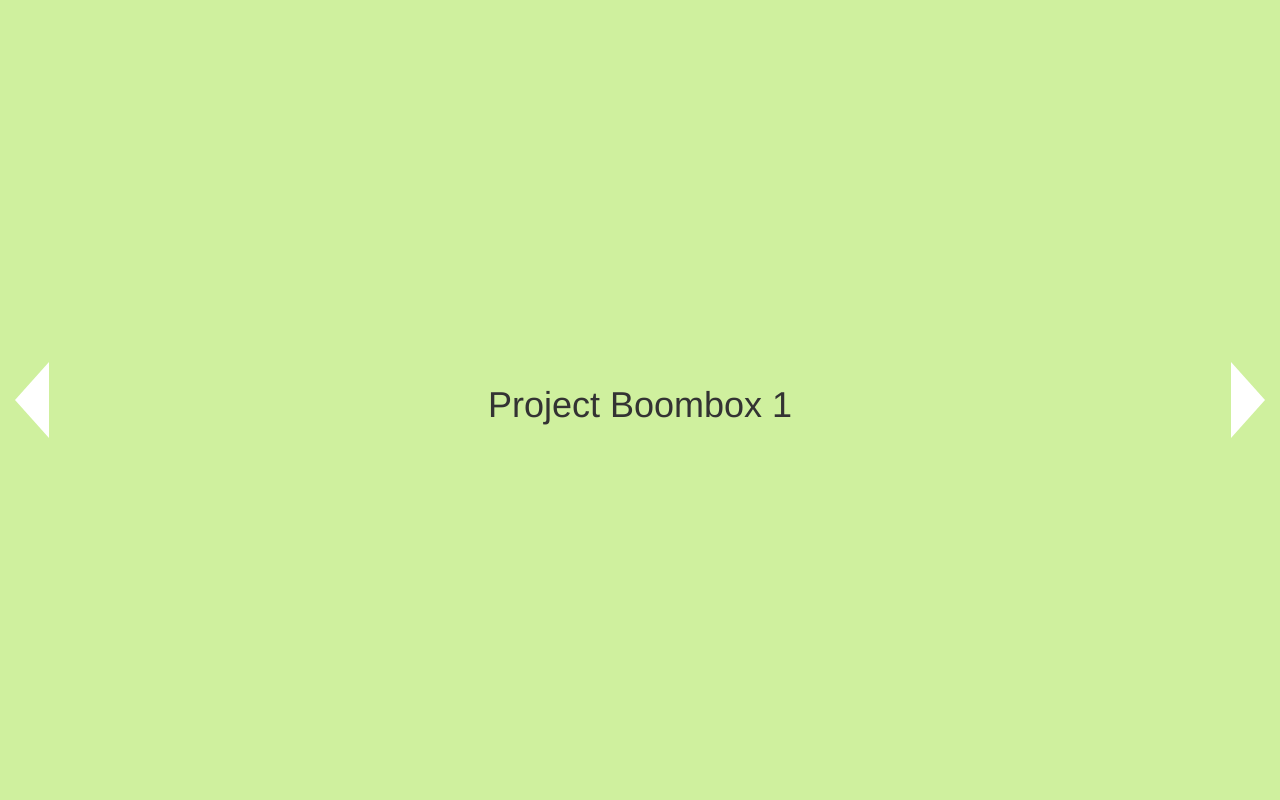
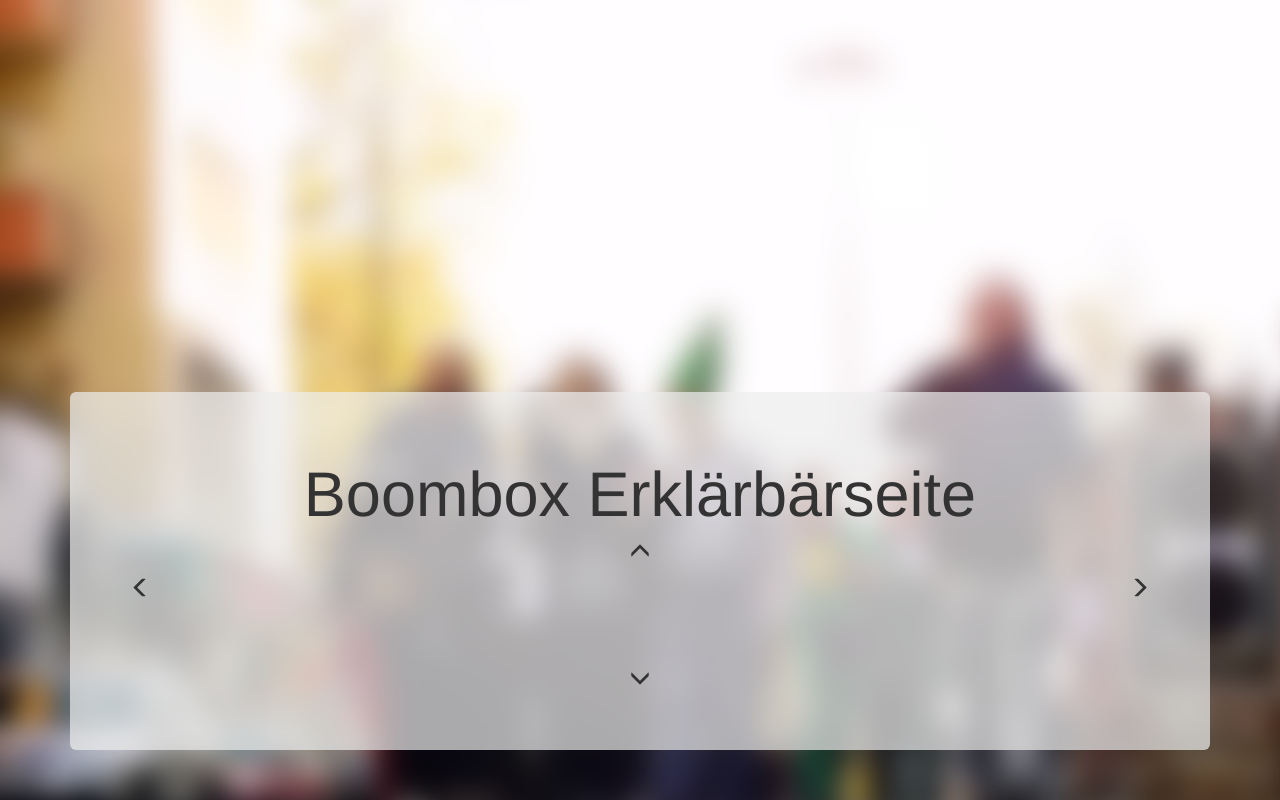
Before and after one commit to binaryplease/medienkonzeption, a plain HTML site: page index.html in a window 1280 px wide. Drawn offline with nearby package versions, Linux system fonts and the light colour scheme.

Commit message:
added background image

```diff
--- a/index.html
+++ b/index.html
@@ -25,6 +25,25 @@ $(document).ready(function() {
   </head>
   <body>
     <div id="fullpage">
+      <div class="section tutorial">
+        <div class="container">
+          <div class="jumbotron">
+
+
+          <!-- Wird noch besser gemacht.-->
+            <h1>Boombox Erklärbärseite</h1>
+            <p style="text-align: center"><span class="glyphicon glyphicon-menu-up" aria-hidden="true"></span></p>
+            <p>
+              <span class="glyphicon glyphicon-menu-left" aria-hidden="true" style="float:left"></span>
+              <span class="glyphicon glyphicon-menu-right" aria-hidden="true" style="float:right"></span>
+            </p>
+            <p style="text-align: center"><br /><br /><br /><span class="glyphicon glyphicon-menu-down" aria-hidden="true"></span></p>
+
+
+
+          </div>
+        </div>
+      </div>
       <div class="section">
         <div class="slide story1Slide1"><h1>Project Boombox 1</h1></div>
         <div class="slide story1Slide2"><h1>Project Boombox 2</h1></div>
--- a/public/scripts/css/styles.css
+++ b/public/scripts/css/styles.css
@@ -1,5 +1,10 @@
 h1{
 	text-align: center;
+}
+
+.tutorial{
+	background: url('../../img/start.png');
+	background-size: cover;
 }
 
 .story1Slide1{
@@ -43,3 +48,7 @@ h1{
 .story3Slide4{
 	background: #2b6C6D;
 }
+
+.jumbotron{
+	background: rgba(238, 238, 238,0.7);
+}
```
